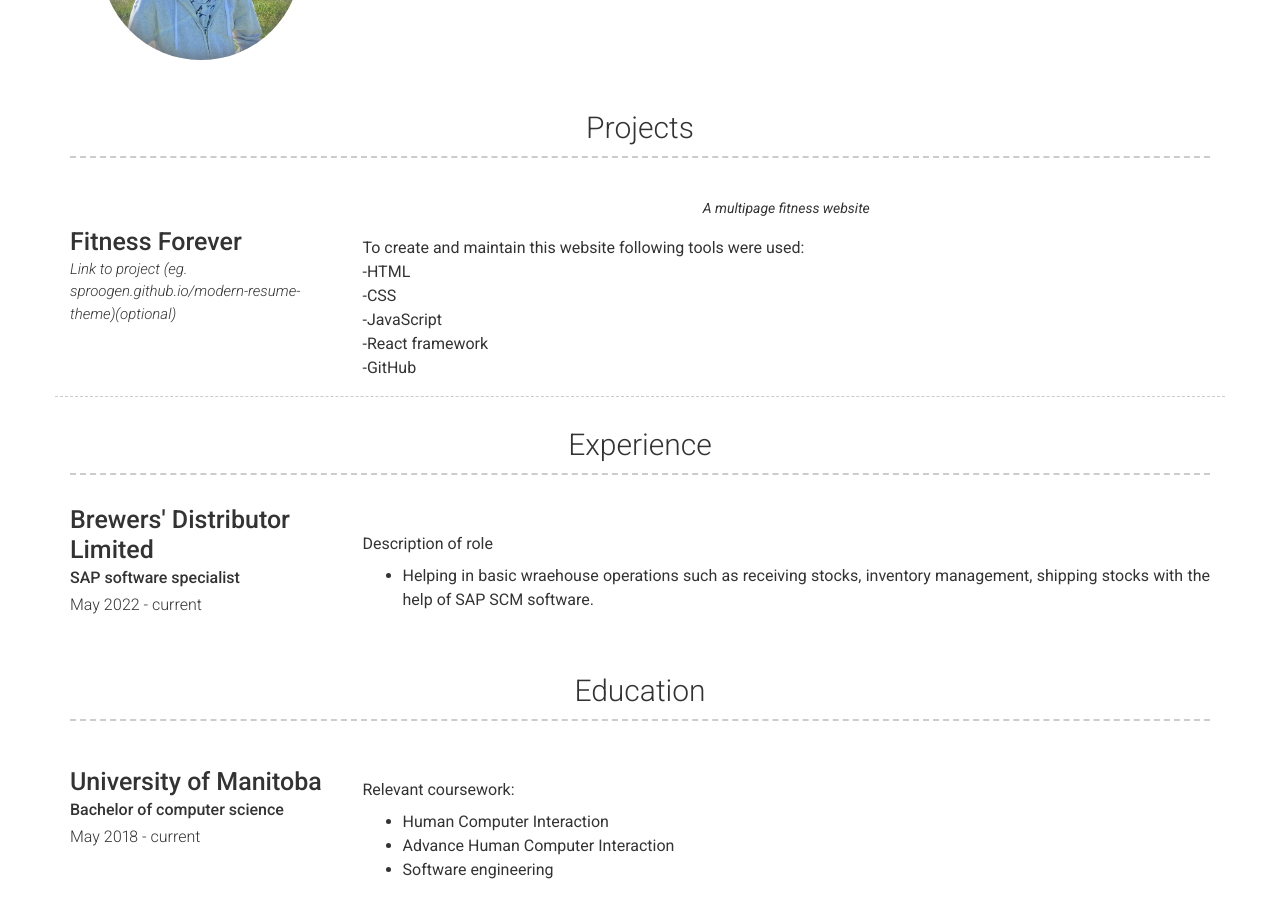
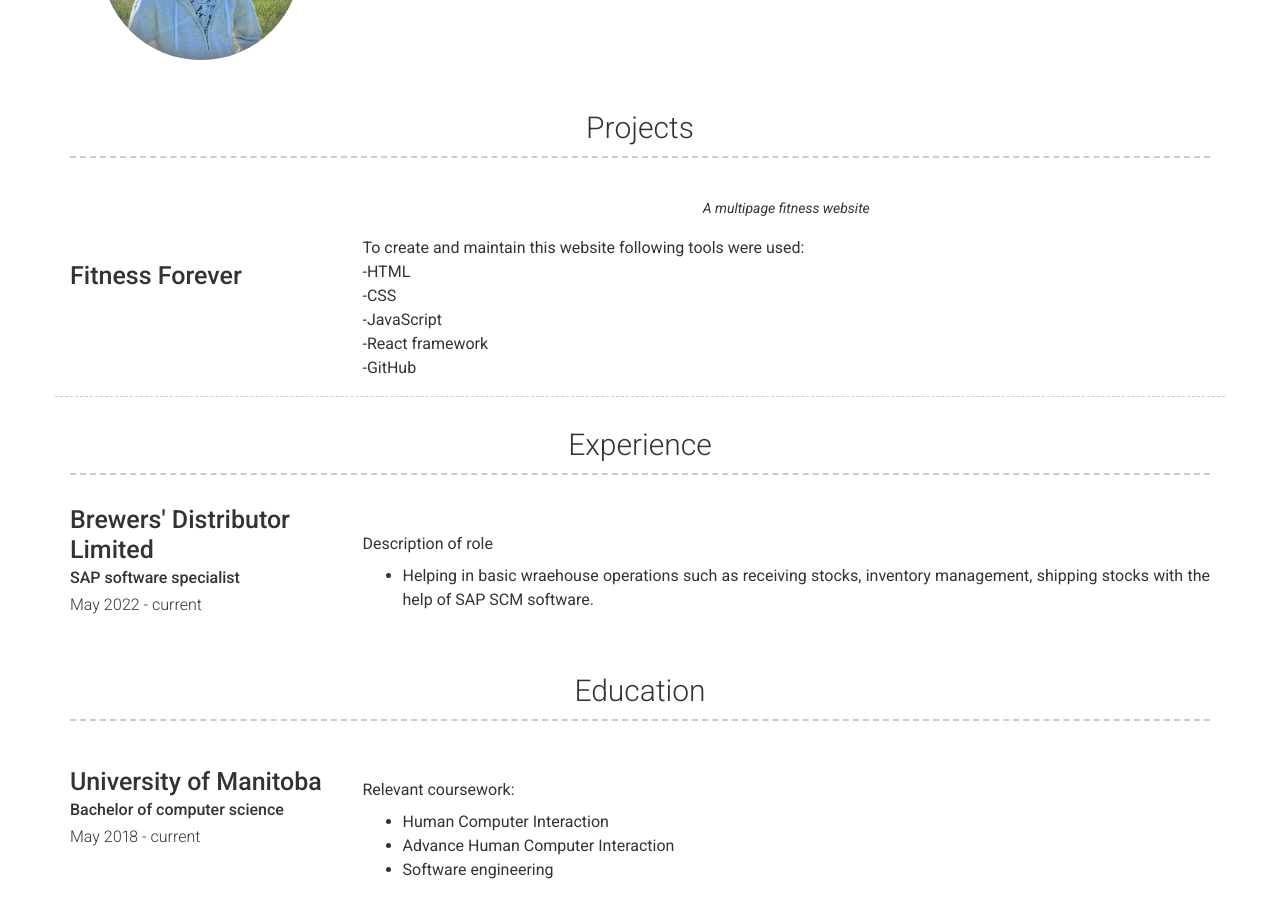
Before and after one commit to 09Deep/09Deep.github.io, a Jekyll site: the page built from index.md, in a window 1280 px wide and 900 px high, scrolled down 419 px. Built offline with Jekyll 4.4.1, drawn with Linux system fonts in a browser that asks for light colours; nearby versions of some CDN libraries.

Commit message:
Update _config.yml

```diff
--- a/_config.yml
+++ b/_config.yml
@@ -18,23 +18,6 @@ phone: (431)990 2009
 # Dark Mode (true/false/never)
 darkmode: false
 
-# Social links
-
-# Additional icon links
-#additional_links:
-#- title: Link name
-# icon: Font Awesome brand icon name (eg. fab fa-twitter) (https://fontawesome.com/icons?d=gallery&s=brands&m=free)
-#url: Link url (eg. https://google.com)
-# - title: another link
-#   icon: font awesome brand icon name (eg. fab fa-twitter) (https://fontawesome.com/icons?d=gallery&s=brands&m=free)
-#   url: Link url (eg. https://google.com)
-
-# Google Analytics and Tag Manager
-# Using more than one of these may cause issues with reporting
-# gtm: "GTM-0000000"
-# gtag: "UA-00000000-0"
-# google_analytics: "UA-00000000-0"
-
 # About Section
 # about_title: About Me (Use this to override about section title)
 about_profile_image: images/profilepic.jpg
@@ -49,15 +32,6 @@ content:
           weak # Value of `weak` will display a weak border below this item. # Any
           # other value (or no value) means no border will be displayed
         title: Fitness Forever
-        link: Link to project (eg. sproogen.github.io/modern-resume-theme)(optional)
-        #link_text: Link Text
-        #additional_links:
-        #- title:  Github page for project (eg. sproogen/modern-resume-theme)
-        # icon: fab fa-github
-        # url: Link to project (eg. sproogen.github.io/modern-resume-theme)(optional)
-        #- title:  Github page for project (eg. sproogen/modern-resume-theme)
-        # icon: fab fa-github
-        # url: Link to project (eg. sproogen.github.io/modern-resume-theme)(optional)
         quote: >
           A multipage fitness website
         description: | # this will include new lines to allow paragraphs
```
